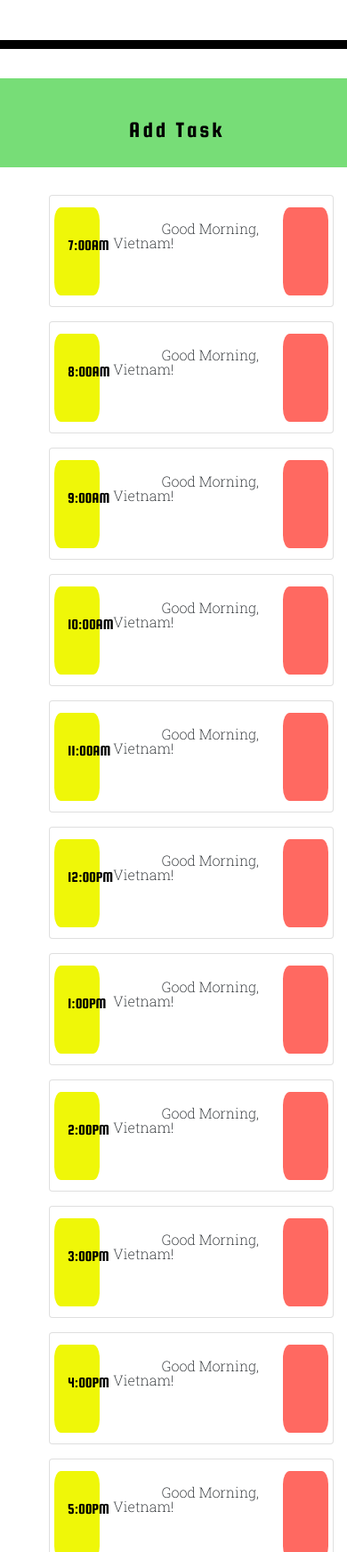
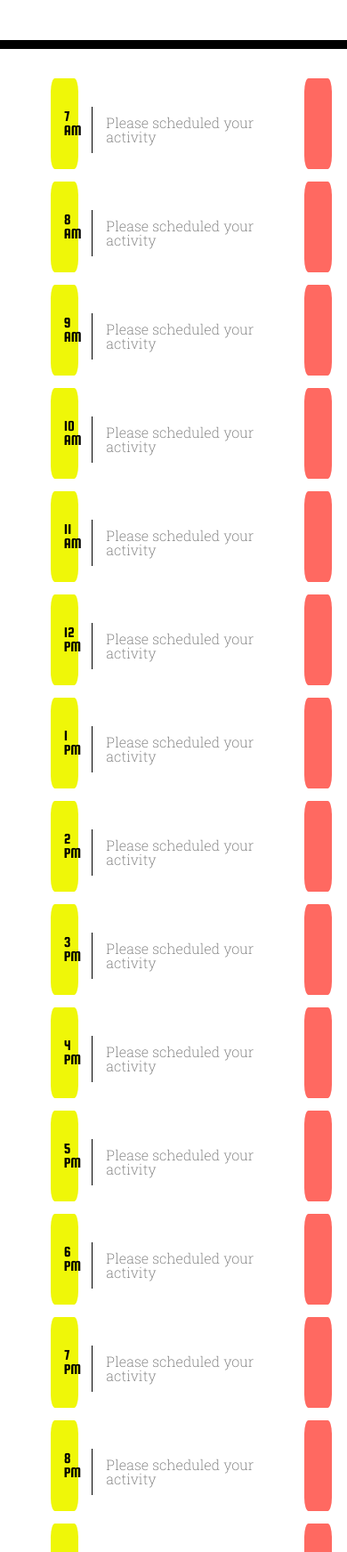
Before and after one commit to Scuobahia/daily-scheduler, a plain HTML site: page index.html in a window 390 px wide. Shown: the part 256-2000 px from the top of the page at 89% size. Drawn offline with nearby package versions, Linux system fonts and the light colour scheme; a web font is replaced by a local one.

Commit message:
finally finish with the style

```diff
--- a/assets/css/style.css
+++ b/assets/css/style.css
@@ -62,6 +62,7 @@ textarea{
 .saveBtn {
   background-color:#ff6961;
   border-radius: 15%;
+
 }
 .middle {
   font-family:"Roboto Slab";
@@ -83,9 +84,11 @@ textarea{
   letter-spacing: 3px;
   color:#ffff;
 }
-.tskaddBtn {
-  font-family: 'Squada One', cursive;
-  font-size: 3vh;
-  letter-spacing: 3px;
-  color: #000000;
+
+.box {
+  height: 60px;
+
 }
+ul {
+  list-style-type: none;
+}
--- a/index.html
+++ b/index.html
@@ -34,287 +34,249 @@
       <p class="lead">A simple calendar app for scheduling your work day</p>
       <p id="currentDay" class="lead"></p>
     </header>
-    <!-- Add Task -->
-    <div class="row">
-      <div class="col add">
-        <button id="create-task" class="btn btn-block btn-add tskaddBtn" data-toggle="modal" data-target="#task-form-modal"><span class="oi oi-plus mr-2"></span>Add Task</button>
-      </div>
-    </div>
-    <div class="container">
-      <br>
-      <br>
+
 <!-- Events -->
 <ul>
-        <li class="list-group-item" id="7-am">
-          <div class="row">
-            <div class="col-2 col-sm-2 col-md-1 col-xs-1 hour">
-              <span class="before-tsk">7:00AM</span>
+  <li>
+    <div class="row justify-content-center">
+      <div class="col-1 col-sm-2 col-md-1 col-xs-1 hour">
+        <span>7 AM</span>
       </div>
-            <div class="col-8 col-sm-8 col-md-10 col-xs-10 middle" id="7am-task">
-              <span class="task" id="task-entry">Good Morning, Vietnam!</span>
+      <div class="col-8 middle" id="7am-task">
+        <textarea name="" id="hour" class="col-12" placeholder="Please scheduled your activity"></textarea>
       </div>
-            <div class="col-2 col-sm-2 col-md-1 col-xs-1 saveBtn">
-            <span input type="submit" class="oi oi-clipboard mr-2 justify-content-center align-items-center"></span>
+      <div class="col-1 col-sm-2 col-md-1 col-xs-1 saveBtn">
+      <span input type="submit" class="oi oi-clipboard mr-2 align-middle"></span>
       </div>
     </div>
   </li>
 </ul>
 <ul>
-        <li class="list-group-item" id="7-am">
-          <div class="row">
-            <div class="col-2 col-sm-2 col-md-1 col-xs-1 hour">
-              <span class="before-tsk">8:00AM</span>
+  <li>
+    <div class="row justify-content-center">
+      <div class="col-1 col-sm-2 col-md-1 col-xs-1 hour">
+        <span>8 AM</span>
       </div>
-            <div class="col-8 col-sm-8 col-md-10 col-xs-10 middle" id="7am-task">
-              <span class="task" id="task-entry">Good Morning, Vietnam!</span>
+      <div class="col-8 middle" id="7am-task">
+        <textarea name="" id="hour" class="col-12" placeholder="Please scheduled your activity"></textarea>
       </div>
-            <div class="col-2 col-sm-2 col-md-1 col-xs-1 saveBtn">
-            <span input type="submit" class="oi oi-clipboard mr-2 justify-content-center align-items-center"></span>
+      <div class="col-1 col-sm-2 col-md-1 col-xs-1 saveBtn">
+      <span input type="submit" class="oi oi-clipboard mr-2 align-middle"></span>
       </div>
     </div>
   </li>
 </ul>
 <ul>
-        <li class="list-group-item" id="7-am">
-          <div class="row">
-            <div class="col-2 col-sm-2 col-md-1 col-xs-1 hour">
-              <span class="before-tsk">9:00AM</span>
+  <li>
+    <div class="row justify-content-center">
+      <div class="col-1 col-sm-2 col-md-1 col-xs-1 hour">
+        <span>9 AM</span>
       </div>
-            <div class="col-8 col-sm-8 col-md-10 col-xs-10 middle" id="7am-task">
-              <span class="task" id="task-entry">Good Morning, Vietnam!</span>
+      <div class="col-8 middle" id="7am-task">
+        <textarea name="" id="hour" class="col-12" placeholder="Please scheduled your activity"></textarea>
       </div>
-            <div class="col-2 col-sm-2 col-md-1 col-xs-1 saveBtn">
-            <span input type="submit" class="oi oi-clipboard mr-2 justify-content-center align-items-center"></span>
+      <div class="col-1 col-sm-2 col-md-1 col-xs-1 saveBtn">
+      <span input type="submit" class="oi oi-clipboard mr-2 align-middle"></span>
       </div>
     </div>
   </li>
 </ul>
 <ul>
-        <li class="list-group-item" id="7-am">
-          <div class="row">
-            <div class="col-2 col-sm-2 col-md-1 col-xs-1 hour">
-              <span class="before-tsk">10:00AM</span>
+  <li>
+    <div class="row justify-content-center">
+      <div class="col-1 col-sm-2 col-md-1 col-xs-1 hour">
+        <span>10 AM</span>
       </div>
-            <div class="col-8 col-sm-8 col-md-10 col-xs-10 middle" id="7am-task">
-              <span class="task" id="task-entry">Good Morning, Vietnam!</span>
+      <div class="col-8 middle" id="7am-task">
+        <textarea name="" id="hour" class="col-12" placeholder="Please scheduled your activity"></textarea>
       </div>
-            <div class="col-2 col-sm-2 col-md-1 col-xs-1 saveBtn">
-            <span input type="submit" class="oi oi-clipboard mr-2 justify-content-center align-items-center"></span>
+      <div class="col-1 col-sm-2 col-md-1 col-xs-1 saveBtn">
+      <span input type="submit" class="oi oi-clipboard mr-2 align-middle"></span>
       </div>
     </div>
   </li>
 </ul>
 <ul>
-        <li class="list-group-item" id="7-am">
-          <div class="row">
-            <div class="col-2 col-sm-2 col-md-1 col-xs-1 hour">
-              <span class="before-tsk">11:00AM</span>
+  <li>
+    <div class="row justify-content-center">
+      <div class="col-1 col-sm-2 col-md-1 col-xs-1 hour">
+        <span>11 AM</span>
       </div>
-            <div class="col-8 col-sm-8 col-md-10 col-xs-10 middle" id="7am-task">
-              <span class="task" id="task-entry">Good Morning, Vietnam!</span>
+      <div class="col-8 middle" id="7am-task">
+        <textarea name="" id="hour" class="col-12" placeholder="Please scheduled your activity"></textarea>
       </div>
-            <div class="col-2 col-sm-2 col-md-1 col-xs-1 saveBtn">
-            <span input type="submit" class="oi oi-clipboard mr-2 justify-content-center align-items-center"></span>
+      <div class="col-1 col-sm-2 col-md-1 col-xs-1 saveBtn">
+      <span input type="submit" class="oi oi-clipboard mr-2 align-middle"></span>
       </div>
     </div>
   </li>
 </ul>
 <ul>
-        <li class="list-group-item" id="7-am">
-          <div class="row">
-            <div class="col-2 col-sm-2 col-md-1 col-xs-1 hour">
-              <span class="before-tsk">12:00PM</span>
+  <li>
+    <div class="row justify-content-center">
+      <div class="col-1 col-sm-2 col-md-1 col-xs-1 hour">
+        <span>12 PM</span>
       </div>
-            <div class="col-8 col-sm-8 col-md-10 col-xs-10 middle" id="7am-task">
-              <span class="task" id="task-entry">Good Morning, Vietnam!</span>
+      <div class="col-8 middle" id="7am-task">
+        <textarea name="" id="hour" class="col-12" placeholder="Please scheduled your activity"></textarea>
       </div>
-            <div class="col-2 col-sm-2 col-md-1 col-xs-1 saveBtn">
-            <span input type="submit" class="oi oi-clipboard mr-2 justify-content-center align-items-center"></span>
+      <div class="col-1 col-sm-2 col-md-1 col-xs-1 saveBtn">
+      <span input type="submit" class="oi oi-clipboard mr-2 align-middle"></span>
       </div>
     </div>
   </li>
 </ul>
 <ul>
-        <li class="list-group-item" id="7-am">
-          <div class="row">
-            <div class="col-2 col-sm-2 col-md-1 col-xs-1 hour">
-              <span class="before-tsk">1:00PM</span>
+  <li>
+    <div class="row justify-content-center">
+      <div class="col-1 col-sm-2 col-md-1 col-xs-1 hour">
+        <span>1 PM</span>
       </div>
-            <div class="col-8 col-sm-8 col-md-10 col-xs-10 middle" id="7am-task">
-              <span class="task" id="task-entry">Good Morning, Vietnam!</span>
+      <div class="col-8 middle" id="7am-task">
+        <textarea name="" id="hour" class="col-12" placeholder="Please scheduled your activity"></textarea>
       </div>
-            <div class="col-2 col-sm-2 col-md-1 col-xs-1 saveBtn">
-            <span input type="submit" class="oi oi-clipboard mr-2 justify-content-center align-items-center"></span>
+      <div class="col-1 col-sm-2 col-md-1 col-xs-1 saveBtn">
+      <span input type="submit" class="oi oi-clipboard mr-2 align-middle"></span>
       </div>
     </div>
   </li>
 </ul>
 <ul>
-        <li class="list-group-item" id="7-am">
-          <div class="row">
-            <div class="col-2 col-sm-2 col-md-1 col-xs-1 hour">
-              <span class="before-tsk">2:00PM</span>
+  <li>
+    <div class="row justify-content-center">
+      <div class="col-1 col-sm-2 col-md-1 col-xs-1 hour">
+        <span>2 PM</span>
       </div>
-            <div class="col-8 col-sm-8 col-md-10 col-xs-10 middle" id="7am-task">
-              <span class="task" id="task-entry">Good Morning, Vietnam!</span>
+      <div class="col-8 middle" id="7am-task">
+        <textarea name="" id="hour" class="col-12" placeholder="Please scheduled your activity"></textarea>
       </div>
-            <div class="col-2 col-sm-2 col-md-1 col-xs-1 saveBtn">
-            <span input type="submit" class="oi oi-clipboard mr-2 justify-content-center align-items-center"></span>
+      <div class="col-1 col-sm-2 col-md-1 col-xs-1 saveBtn">
+      <span input type="submit" class="oi oi-clipboard mr-2 align-middle"></span>
       </div>
     </div>
   </li>
 </ul>
 <ul>
-        <li class="list-group-item" id="7-am">
-          <div class="row">
-            <div class="col-2 col-sm-2 col-md-1 col-xs-1 hour">
-              <span class="before-tsk">3:00PM</span>
+  <li>
+    <div class="row justify-content-center">
+      <div class="col-1 col-sm-2 col-md-1 col-xs-1 hour">
+        <span>3 PM</span>
       </div>
-            <div class="col-8 col-sm-8 col-md-10 col-xs-10 middle" id="7am-task">
-              <span class="task" id="task-entry">Good Morning, Vietnam!</span>
+      <div class="col-8 middle" id="7am-task">
+        <textarea name="" id="hour" class="col-12" placeholder="Please scheduled your activity"></textarea>
       </div>
-            <div class="col-2 col-sm-2 col-md-1 col-xs-1 saveBtn">
-            <span input type="submit" class="oi oi-clipboard mr-2 justify-content-center align-items-center"></span>
+      <div class="col-1 col-sm-2 col-md-1 col-xs-1 saveBtn">
+      <span input type="submit" class="oi oi-clipboard mr-2 align-middle"></span>
       </div>
     </div>
   </li>
 </ul>
 <ul>
-        <li class="list-group-item" id="7-am">
-          <div class="row">
-            <div class="col-2 col-sm-2 col-md-1 col-xs-1 hour">
-              <span class="before-tsk">4:00PM</span>
+  <li>
+    <div class="row justify-content-center">
+      <div class="col-1 col-sm-2 col-md-1 col-xs-1 hour">
+        <span>4 PM</span>
       </div>
-            <div class="col-8 col-sm-8 col-md-10 col-xs-10 middle" id="7am-task">
-              <span class="task" id="task-entry">Good Morning, Vietnam!</span>
+      <div class="col-8 middle" id="7am-task">
+        <textarea name="" id="hour" class="col-12" placeholder="Please scheduled your activity"></textarea>
       </div>
-            <div class="col-2 col-sm-2 col-md-1 col-xs-1 saveBtn">
-            <span input type="submit" class="oi oi-clipboard mr-2 justify-content-center align-items-center"></span>
+      <div class="col-1 col-sm-2 col-md-1 col-xs-1 saveBtn">
+      <span input type="submit" class="oi oi-clipboard mr-2 align-middle"></span>
       </div>
     </div>
   </li>
 </ul>
 <ul>
-        <li class="list-group-item" id="7-am">
-          <div class="row">
-            <div class="col-2 col-sm-2 col-md-1 col-xs-1 hour">
-              <span class="before-tsk">5:00PM</span>
+  <li>
+    <div class="row justify-content-center">
+      <div class="col-1 col-sm-2 col-md-1 col-xs-1 hour">
+        <span>5 PM</span>
       </div>
-            <div class="col-8 col-sm-8 col-md-10 col-xs-10 middle" id="7am-task">
-              <span class="task" id="task-entry">Good Morning, Vietnam!</span>
+      <div class="col-8 middle" id="7am-task">
+        <textarea name="" id="hour" class="col-12" placeholder="Please scheduled your activity"></textarea>
       </div>
-            <div class="col-2 col-sm-2 col-md-1 col-xs-1 saveBtn">
-            <span input type="submit" class="oi oi-clipboard mr-2 justify-content-center align-items-center"></span>
+      <div class="col-1 col-sm-2 col-md-1 col-xs-1 saveBtn">
+      <span input type="submit" class="oi oi-clipboard mr-2 align-middle"></span>
       </div>
     </div>
   </li>
 </ul>
 <ul>
-        <li class="list-group-item" id="7-am">
-          <div class="row">
-            <div class="col-2 col-sm-2 col-md-1 col-xs-1 hour">
-              <span class="before-tsk">6:00PM</span>
+  <li>
+    <div class="row justify-content-center">
+      <div class="col-1 col-sm-2 col-md-1 col-xs-1 hour">
+        <span>6 PM</span>
       </div>
-            <div class="col-8 col-sm-8 col-md-10 col-xs-10 middle" id="7am-task">
-              <span class="task" id="task-entry">Good Morning, Vietnam!</span>
+      <div class="col-8 middle" id="7am-task">
+        <textarea name="" id="hour" class="col-12" placeholder="Please scheduled your activity"></textarea>
       </div>
-            <div class="col-2 col-sm-2 col-md-1 col-xs-1 saveBtn">
-            <span input type="submit" class="oi oi-clipboard mr-2 justify-content-center align-items-center"></span>
+      <div class="col-1 col-sm-2 col-md-1 col-xs-1 saveBtn">
+      <span input type="submit" class="oi oi-clipboard mr-2 align-middle"></span>
       </div>
     </div>
   </li>
 </ul>
 <ul>
-        <li class="list-group-item" id="7-am">
-          <div class="row">
-            <div class="col-2 col-sm-2 col-md-1 col-xs-1 hour">
-              <span class="before-tsk">7:00PM</span>
+  <li>
+    <div class="row justify-content-center">
+      <div class="col-1 col-sm-2 col-md-1 col-xs-1 hour">
+        <span>7 PM</span>
       </div>
-            <div class="col-8 col-sm-8 col-md-10 col-xs-10 middle" id="7am-task">
-              <span class="task" id="task-entry">Good Morning, Vietnam!</span>
+      <div class="col-8 middle" id="7am-task">
+        <textarea name="" id="hour" class="col-12" placeholder="Please scheduled your activity"></textarea>
       </div>
-            <div class="col-2 col-sm-2 col-md-1 col-xs-1 saveBtn">
-            <span input type="submit" class="oi oi-clipboard mr-2 justify-content-center align-items-center"></span>
+      <div class="col-1 col-sm-2 col-md-1 col-xs-1 saveBtn">
+      <span input type="submit" class="oi oi-clipboard mr-2 align-middle"></span>
       </div>
     </div>
   </li>
 </ul>
 <ul>
-        <li class="list-group-item" id="7-am">
-          <div class="row">
-            <div class="col-2 col-sm-2 col-md-1 col-xs-1 hour">
-              <span class="before-tsk">8:00PM</span>
+  <li>
+    <div class="row justify-content-center">
+      <div class="col-1 col-sm-2 col-md-1 col-xs-1 hour">
+        <span>8 PM</span>
       </div>
-            <div class="col-8 col-sm-8 col-md-10 col-xs-10 middle" id="7am-task">
-              <span class="task" id="task-entry">Good Morning, Vietnam!</span>
+      <div class="col-8 middle" id="7am-task">
+        <textarea name="" id="hour" class="col-12" placeholder="Please scheduled your activity"></textarea>
       </div>
-            <div class="col-2 col-sm-2 col-md-1 col-xs-1 saveBtn">
-            <span input type="submit" class="oi oi-clipboard mr-2 justify-content-center align-items-center"></span>
+      <div class="col-1 col-sm-2 col-md-1 col-xs-1 saveBtn">
+      <span input type="submit" class="oi oi-clipboard mr-2 align-middle"></span>
       </div>
     </div>
   </li>
 </ul>
 <ul>
-        <li class="list-group-item" id="7-am">
-          <div class="row">
-            <div class="col-2 col-sm-2 col-md-1 col-xs-1 hour">
-              <span class="before-tsk">9:00PM</span>
+  <li>
+    <div class="row justify-content-center">
+      <div class="col-1 col-sm-2 col-md-1 col-xs-1 hour">
+        <span>9 PM</span>
       </div>
-            <div class="col-8 col-sm-8 col-md-10 col-xs-10 middle" id="7am-task">
-              <span class="task" id="task-entry">Good Morning, Vietnam!</span>
+      <div class="col-8 middle" id="7am-task">
+        <textarea name="" id="hour" class="col-12" placeholder="Please scheduled your activity"></textarea>
       </div>
-            <div class="col-2 col-sm-2 col-md-1 col-xs-1 saveBtn">
-            <span input type="submit" class="oi oi-clipboard mr-2 justify-content-center align-items-center"></span>
+      <div class="col-1 col-sm-2 col-md-1 col-xs-1 saveBtn">
+      <span input type="submit" class="oi oi-clipboard mr-2 align-middle"></span>
       </div>
     </div>
   </li>
 </ul>
 
 
-    </div>
+
       <!-- Delete Task -->
       <div class="row">
         <div class="col delete">
           <button id="remove-tasks" class="btn btn-block btn-delete  tskdeleteBtn"><span class="oi oi-trash mr-2"> </span>Delete All Tasks</button>
         </div>
       </div>
-      <!-- Modal -->
-  <div class="modal fade" id="task-form-modal" tabindex="-1" role="dialog" aria-labelledby="task-form-modal" aria-hidden="true">
-    <div class="modal-dialog modal-dialog-centered" role="document">
-      <div class="modal-content">
-        <div class="modal-header">
-          <h5 class="modal-title" id="myModalTitle">Add New Task</h5>
-          <button type="button" class="close" data-dismiss="modal" aria-label="Close">
-            <span aria-hidden="true">&times;</span>
-          </button>
-        </div>
-        <div class="modal-body">
-          <form>
-            <div class="form-group">
-              <label for="modalTaskDescription">Task description</label>
-              <textarea class="form-control" id="modalTaskDescription" rows="3"></textarea>
-            </div>
-            <div class="form-group">
-              <label for="modalDueDate">Due by:</label>
-              <input type="time" class="form-control" placeholder="time" id="modalDueDate" autocomplete="off">
-            </div>
-          </form>
-        </div>
-        <div class="modal-footer">
-          <button type="button" class="btn btn-close" data-dismiss="modal">Close</button>
-          <button type="button" class="btn btn-save">Save changes</button>
-        </div>
-      </div>
-    </div>
-  </div>
-    <script src="./assets/js/script.js"></script>
+
     <script src="https://cdnjs.cloudflare.com/ajax/libs/jquery/3.4.1/jquery.min.js"></script>
     <script src="https://cdnjs.cloudflare.com/ajax/libs/jqueryui/1.12.1/jquery-ui.min.js"></script>
     <script src="https://cdnjs.cloudflare.com/ajax/libs/jqueryui-touch-punch/0.2.3/jquery.ui.touch-punch.min.js"></script>
     <script src="https://cdnjs.cloudflare.com/ajax/libs/popper.js/1.15.0/umd/popper.min.js"></script>
     <script src="https://cdnjs.cloudflare.com/ajax/libs/twitter-bootstrap/4.3.1/js/bootstrap.min.js"></script>
     <script src="https://cdnjs.cloudflare.com/ajax/libs/moment.js/2.24.0/moment.min.js"></script>
-    <script src="https://code.jquery.com/jquery-3.4.1.min.js"></script>
-    <script src="https://cdnjs.cloudflare.com/ajax/libs/moment.js/2.24.0/moment.min.js"></script>
+    <script src="./assets/js/script.js"></script>
   </body>
 </html>
```
Lines whose indentation alone changed are shown as unchanged.
